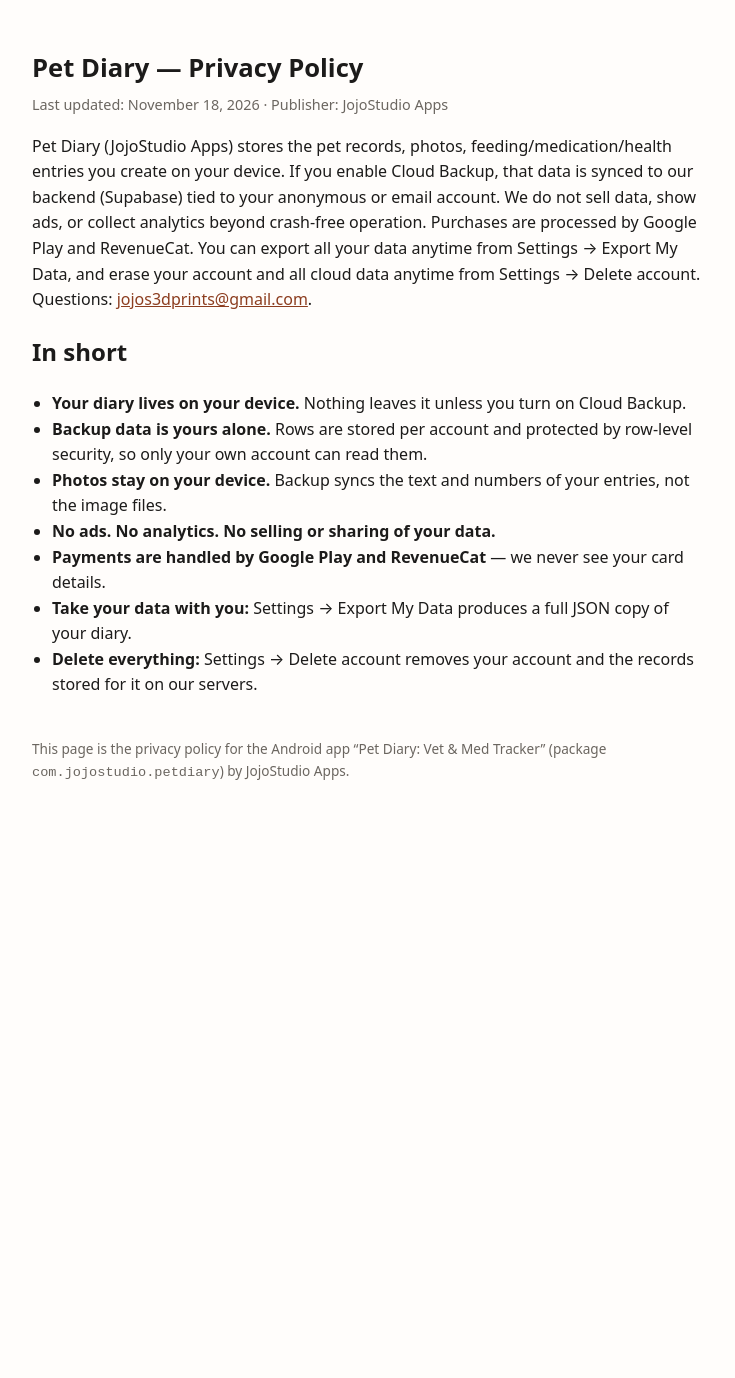
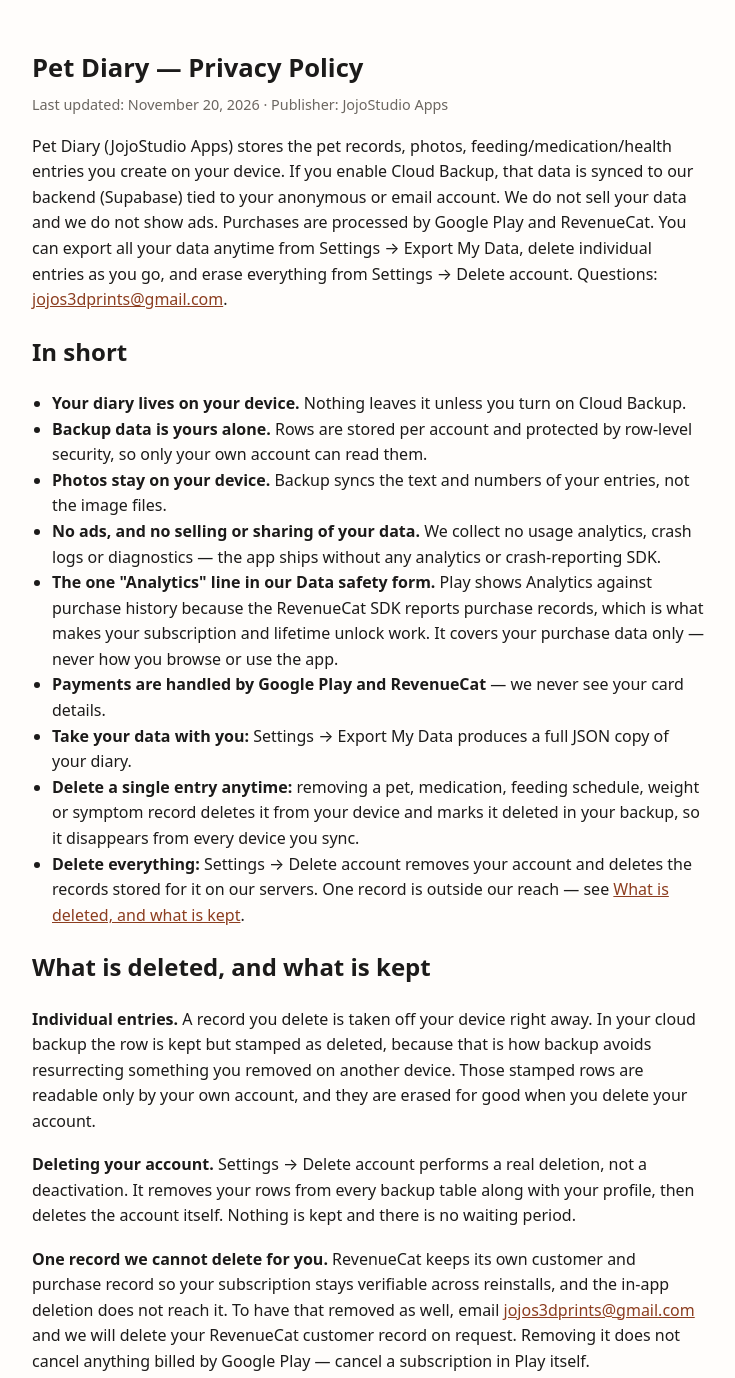
Before and after one commit to zechs1460/petdiary-privacy, a plain HTML site: page index.html in a window 1280 px wide. Shown: the top 1378 px of the page, without its empty margins (272-1007 px from the left). Before the commit the page ends 848 px from the top, so only its background shows below. Drawn offline with Linux system fonts and the light colour scheme.

Commit message:
Update privacy policy: backup-gated anonymous account, deletion + retention disclosure, RevenueCat Analytics explanation

```diff
--- a/index.html
+++ b/index.html
@@ -19,14 +19,14 @@
 </head>
 <body>
   <h1>Pet Diary — Privacy Policy</h1>
-  <p class="updated">Last updated: November 18, 2026 · Publisher: JojoStudio Apps</p>
+  <p class="updated">Last updated: November 20, 2026 · Publisher: JojoStudio Apps</p>
 
   <p>Pet Diary (JojoStudio Apps) stores the pet records, photos, feeding/medication/health
   entries you create on your device. If you enable Cloud Backup, that data is synced to our
-  backend (Supabase) tied to your anonymous or email account. We do not sell data, show ads,
-  or collect analytics beyond crash-free operation. Purchases are processed by Google Play and
-  RevenueCat. You can export all your data anytime from Settings → Export My Data, and erase
-  your account and all cloud data anytime from Settings → Delete account. Questions:
+  backend (Supabase) tied to your anonymous or email account. We do not sell your data and we
+  do not show ads. Purchases are processed by Google Play and RevenueCat. You can export all
+  your data anytime from Settings → Export My Data, delete individual entries as you go, and
+  erase everything from Settings → Delete account. Questions:
   <a href="mailto:jojos3dprints@gmail.com">jojos3dprints@gmail.com</a>.</p>
 
   <h2>In short</h2>
@@ -37,14 +37,42 @@
         by row-level security, so only your own account can read them.</li>
     <li><strong>Photos stay on your device.</strong> Backup syncs the text and numbers of your
         entries, not the image files.</li>
-    <li><strong>No ads. No analytics. No selling or sharing of your data.</strong></li>
+    <li><strong>No ads, and no selling or sharing of your data.</strong> We collect no usage
+        analytics, crash logs or diagnostics — the app ships without any analytics or
+        crash-reporting SDK.</li>
+    <li><strong>The one "Analytics" line in our Data safety form.</strong> Play shows Analytics
+        against purchase history because the RevenueCat SDK reports purchase records, which is
+        what makes your subscription and lifetime unlock work. It covers your purchase data
+        only — never how you browse or use the app.</li>
     <li><strong>Payments are handled by Google Play and RevenueCat</strong> — we never see your
         card details.</li>
     <li><strong>Take your data with you:</strong> Settings → Export My Data produces a full JSON
         copy of your diary.</li>
+    <li><strong>Delete a single entry anytime:</strong> removing a pet, medication, feeding
+        schedule, weight or symptom record deletes it from your device and marks it deleted in
+        your backup, so it disappears from every device you sync.</li>
     <li><strong>Delete everything:</strong> Settings → Delete account removes your account and
-        the records stored for it on our servers.</li>
+        deletes the records stored for it on our servers. One record is outside our reach —
+        see <a href="#deletion">What is deleted, and what is kept</a>.</li>
   </ul>
+
+  <h2 id="deletion">What is deleted, and what is kept</h2>
+
+  <p><strong>Individual entries.</strong> A record you delete is taken off your device right
+  away. In your cloud backup the row is kept but stamped as deleted, because that is how backup
+  avoids resurrecting something you removed on another device. Those stamped rows are readable
+  only by your own account, and they are erased for good when you delete your account.</p>
+
+  <p><strong>Deleting your account.</strong> Settings → Delete account performs a real deletion,
+  not a deactivation. It removes your rows from every backup table along with your profile, then
+  deletes the account itself. Nothing is kept and there is no waiting period.</p>
+
+  <p><strong>One record we cannot delete for you.</strong> RevenueCat keeps its own customer and
+  purchase record so your subscription stays verifiable across reinstalls, and the in-app
+  deletion does not reach it. To have that removed as well, email
+  <a href="mailto:jojos3dprints@gmail.com">jojos3dprints@gmail.com</a> and we will delete your
+  RevenueCat customer record on request. Removing it does not cancel anything billed by Google
+  Play — cancel a subscription in Play itself.</p>
 
   <footer>
     This page is the privacy policy for the Android app “Pet Diary: Vet &amp; Med Tracker”
```
